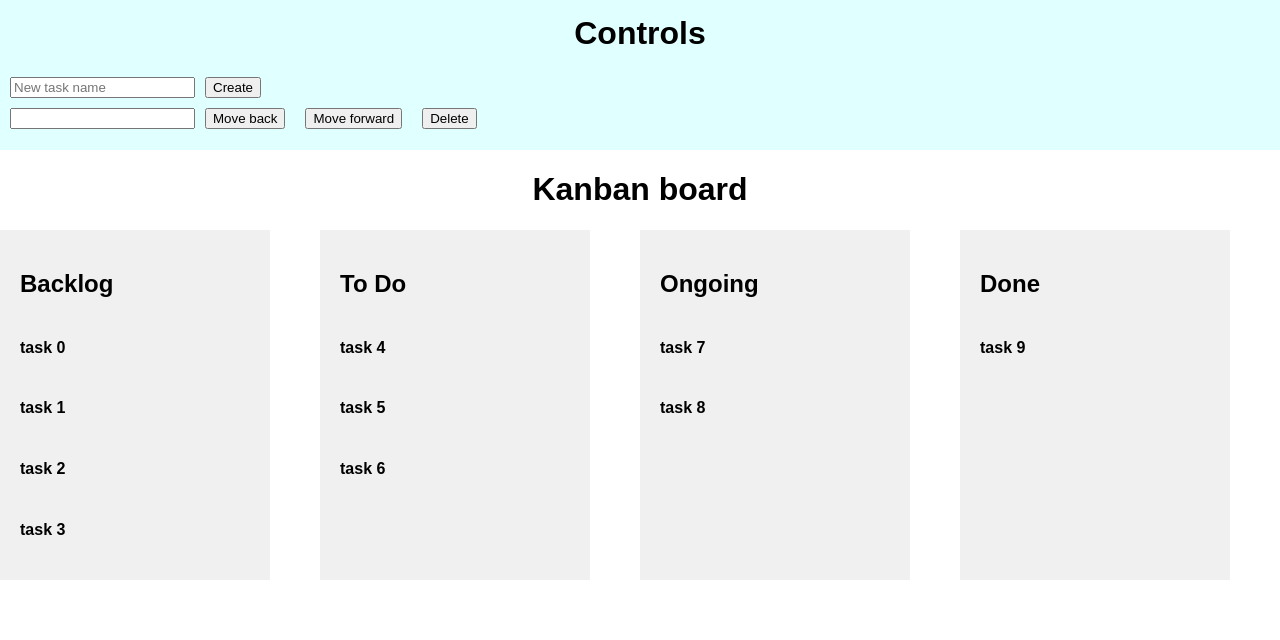
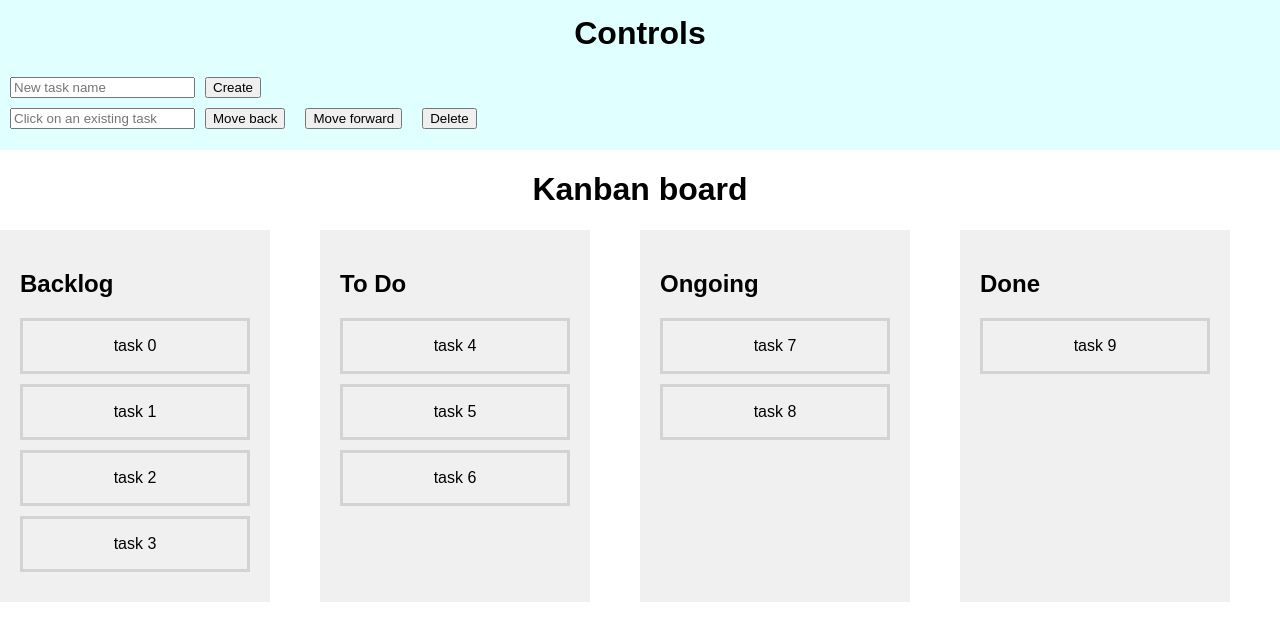
Before and after one commit to dingxuan92/kanban-board, a React (Create React App) app: page / in a window 1280 px wide. Shown: the top 640 px of the page. Built offline with nearby package versions, Linux system fonts and the light colour scheme.

Commit message:
finish implementation of kanban board

```diff
--- a/package.json
+++ b/package.json
@@ -7,8 +7,8 @@
     "create-react-app": "^1.4.3",
     "jest-dom": "^3.5.0",
     "prop-types": "^15.6.0",
-    "react": "^16.2.0",
-    "react-dom": "^16.2.0",
+    "react": "^16.8.0",
+    "react-dom": "^16.8.0",
     "react-scripts": "1.0.17",
     "save": "^2.3.1"
   },
--- a/src/App.js
+++ b/src/App.js
@@ -59,37 +59,82 @@ class App extends Component {
             "name": "task 9"
           }
         ]
-      }
+      },
     };
     this.stagesNames = ['Backlog', 'To Do', 'Ongoing', 'Done'];
   }
 
   //no time to implement these methods :'(
 
-  add() {
-    const prevState = Object.assign(this.state.stagesTasks);
-
-    this.setState()
-
+  addTask(value) {
+    if(value === "") return;
+    const prevState = Object.assign({}, this.state.stagesTasks);
+    prevState["stage-0"].push({
+      "data-testid": `task-${value}`,
+      "name": value
+    })
+    this.setState(prevState);
   }
 
   moveForward() {
-
+    const selectedTask = this.state.selectedTask;
+    console.log(selectedTask);
+    if(selectedTask && selectedTask.stageId < 3) {
+      const prevState = Object.assign({}, this.state.stagesTasks);
+      prevState[`stage-${selectedTask.stageId}`] = prevState[`stage-${selectedTask.stageId}`].filter(item => {
+        return item.name !== selectedTask.name;
+      })
+      const newSelectedTask = {
+        "name": selectedTask.name,
+        "stageId": selectedTask.stageId + 1
+      }
+      prevState[`stage-${selectedTask.stageId + 1}`].push({
+        "data-testid": `task-${selectedTask.name}`,
+        "name": selectedTask.name
+      })
+      this.setState({stagesTasks: prevState, selectedTask: newSelectedTask});
+      console.log({stagesTasks: prevState, selectedTask: newSelectedTask});
+    }
   }
 
   moveBackward() {
-
+    const selectedTask = this.state.selectedTask;
+    if(selectedTask && selectedTask.stageId > 0) {
+      const prevState = Object.assign({}, this.state.stagesTasks);
+      prevState[`stage-${selectedTask.stageId}`] = prevState[`stage-${selectedTask.stageId}`].filter(item => {
+        return item.name !== selectedTask.name;
+      })
+      const newSelectedTask = {
+        "name": selectedTask.name,
+        "stageId": selectedTask.stageId - 1
+      }
+      prevState[`stage-${selectedTask.stageId - 1}`].push({
+        "data-testid": `task-${selectedTask.name}`,
+        "name": selectedTask.name
+      })
+      this.setState({stagesTasks: prevState, selectedTask: newSelectedTask});
+    }
   }
 
-  delete() {
+  deleteTask() {
+    const selectedTask = this.state.selectedTask;
+    const prevState = Object.assign({}, this.state.stagesTasks);
+    prevState[`stage-${selectedTask.stageId}`] = prevState[`stage-${selectedTask.stageId}`].filter(item => {
+      return item.name !== selectedTask.name;
+    })
+    this.setState({stagesTasks: prevState, selectedTask: null});
+  }
 
+  clickTask(e, stageId) {
+    this.setState({selectedTask: {name: e.target.innerHTML, stageId: stageId}})
+    console.log(stageId);
   }
 
   render() {
     return (
-      <div className="App" add={(id, value) => this.add(id, value)} moveForward={() => this.moveForward()} moveBackward={() => this.moveBackward()} delete={() => this.delete()}>
-        <Controls />
-        <Board stagesNames={this.stagesNames} stagesTasks={this.state.stagesTasks}/>
+      <div className="App">
+        <Controls selectedTask={this.state.selectedTask} addTask={(value) => this.addTask(value)} moveForward={() => this.moveForward()} moveBackward={() => this.moveBackward()} deleteTask={() => this.deleteTask()}/>
+        <Board stagesNames={this.stagesNames} stagesTasks={this.state.stagesTasks} clickTask={(e, stageId) => this.clickTask(e, stageId)}/>
       </div>
     );
   }
--- a/src/components/board/board.js
+++ b/src/components/board/board.js
@@ -3,7 +3,7 @@ import './board.css';
 
 import Stage from '../stage/stage';
 
-const Board = ({ stagesNames, stagesTasks }) => {
+const Board = ({ stagesNames, stagesTasks, clickTask }) => {
   console.log(stagesNames);
   return (
     <div className="board">
@@ -14,7 +14,7 @@ const Board = ({ stagesNames, stagesTasks }) => {
       {
         stagesNames && stagesNames.map((stage, index) => {
           return (
-            <Stage name={stagesNames[index]} stageId={index} tasks={stagesTasks[`stage-${index}`]}/>
+            <Stage key={index} name={stagesNames[index]} stageId={index} tasks={stagesTasks[`stage-${index}`]} clickTask={(e, stageId) => clickTask(e, stageId)}/>
           )
         })
       }
--- a/src/components/controls/controls.js
+++ b/src/components/controls/controls.js
@@ -1,26 +1,35 @@
-import React, { Component } from 'react';
+import React, { useState } from 'react';
 import './controls.css'
 
-class Controls extends Component {
-  render() {
+const Controls = ({addTask, moveForward, moveBackward, deleteTask, selectedTask}) => {
+  const [taskName, setTaskName] = useState("");
+
+  const handleChange = (event) => {
+    setTaskName(event.target.value);
+  }
+
+  const clickAddTaskButton = (e) => {
+    addTask(taskName);
+    setTaskName("");
+  }
+
   return (
     <div className="controls">
       <div className="header">
         <h1 style={{margin: "0px", paddingTop: "15px"}}>Controls</h1>
       </div>
       <div className="control-buttons">
-          <input placeholder="New task name"></input>
-          <button type="button" className="buttons">Create</button>
+        <input name="new-task-name" placeholder="New task name" onChange={handleChange} value={taskName}></input>
+        <button type="button" className="buttons" onClick={(e) => clickAddTaskButton(e)}>Create</button>
         <div>
-            <input style={{ marginTop: "10px"}}></input>
-            <button type="button" className="buttons">Move back</button>
-            <button type="button" className="buttons">Move forward</button>
-            <button type="button" className="buttons">Delete</button>
+          <input style={{ marginTop: "10px"}} placeholder="Click on an existing task" value={selectedTask ? selectedTask.name : ""} readOnly></input>
+          <button type="button" className="buttons" onClick={() => moveBackward()}>Move back</button>
+          <button type="button" className="buttons" onClick={() => moveForward()}>Move forward</button>
+          <button type="button" className="buttons" onClick={() => deleteTask()}>Delete</button>
         </div>
       </div>
     </div>
   )
 }
-}
 
 export default Controls;
--- a/src/components/stage/stage.js
+++ b/src/components/stage/stage.js
@@ -3,7 +3,7 @@ import './stage.css';
 
 import Task from '../task/task';
 
-const Stage = ({ name, stageId, tasks }) => {
+const Stage = ({ name, stageId, tasks, clickTask }) => {
   return (
     <div
       className="stage"
@@ -11,7 +11,7 @@ const Stage = ({ name, stageId, tasks }) => {
       <h2>{name}</h2>
       {
         tasks && tasks.map((item, index) => {
-          return <Task name={item.name}/>
+          return <Task key={index} name={item.name} clickTask={(e) => clickTask(e, stageId)}/>
         })
       }
 
--- a/src/components/task/task.css
+++ b/src/components/task/task.css
@@ -0,0 +1,12 @@
+.task {
+  height: 50px;
+  text-align: center;
+  border-style: solid;
+  margin-bottom: 10px;
+  border-color: #D3D3D3;
+  line-height: 50px;
+}
+
+.task:hover {
+  border-color: yellow;
+}
--- a/src/components/task/task.js
+++ b/src/components/task/task.js
@@ -5,14 +5,14 @@ const taskNameToId = name => {
   return `task-${name}`;
 }
 
-const Task = ({ name }) => {
+const Task = ({ name, clickTask }) => {
   return (
     <div
       data-testid={taskNameToId(name)}
+      className="task"
+      onClick={(e) => clickTask(e)}
     >
-    <h4>{name}</h4>
-
-
+      {name}
     </div>
   );
 }
```
Also changed, not shown: 1 other file (tests, documents, lock files or other folders). Lines whose indentation alone changed are shown as unchanged.
